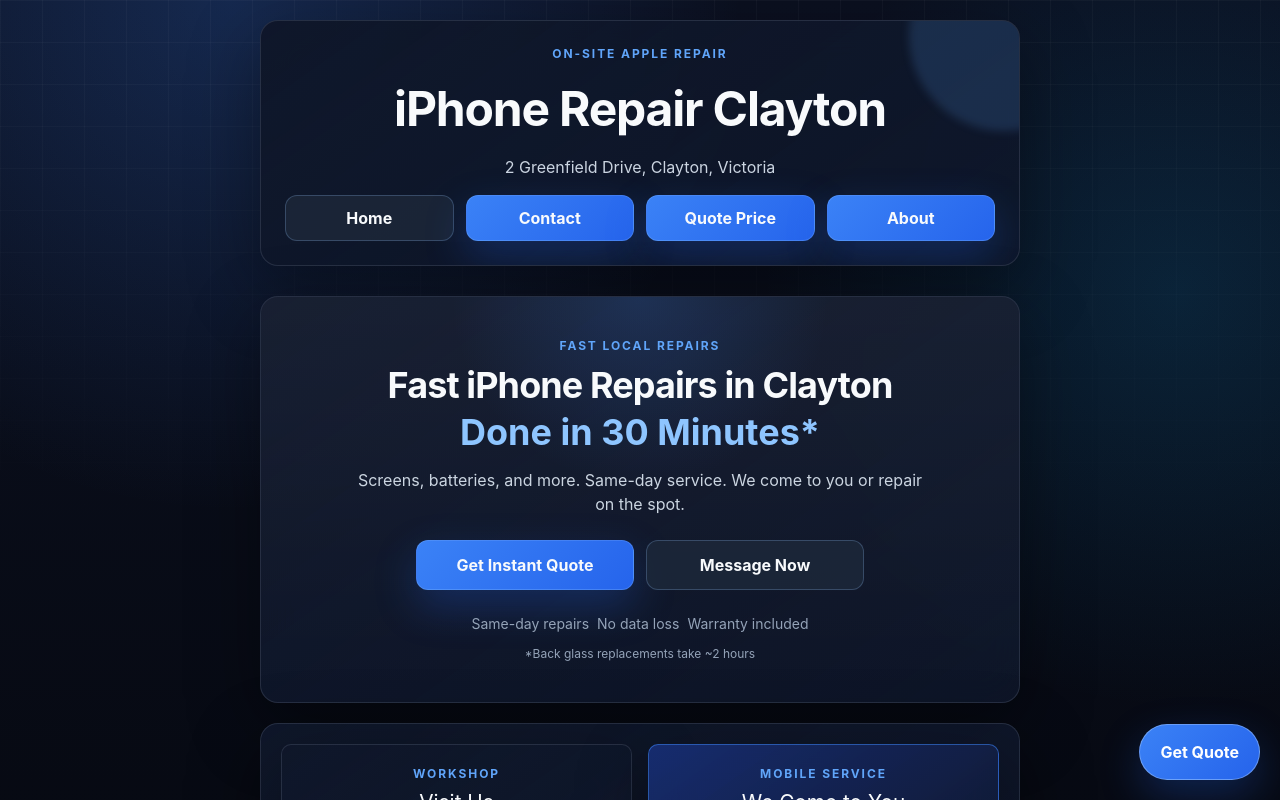
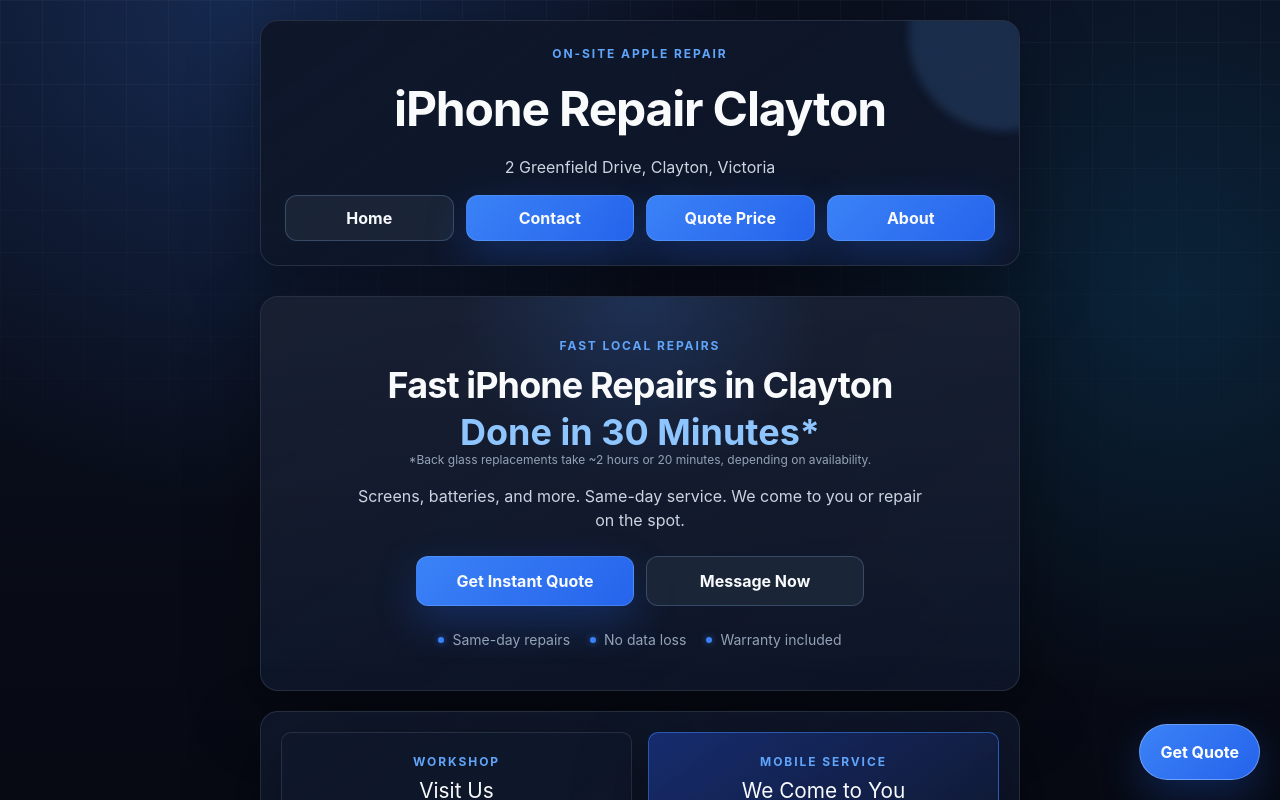
Before and after one commit to SemogEnaz/repair_website, a Vue app: page / in a window 1280 px wide. Shown: the top 800 px of the page. Built offline with nearby package versions, Linux system fonts and the light colour scheme.

Commit message:
Added link to message now, dot point css and some rearrangement of content

```diff
--- a/src/components/HomePage/Hero.vue
+++ b/src/components/HomePage/Hero.vue
@@ -11,6 +11,10 @@
     <h2 class="text-2xl sm:text-4xl font-bold text-blue-300 mt-1">
       Done in 30 Minutes*
     </h2>
+    <!-- Note -->
+    <p class="tech-soft mt-0 text-xs">
+      *Back glass replacements take ~2 hours or 20 minutes, depending on availability.
+    </p>
 
     <!-- Description -->
     <p class="tech-muted pt-4 text-sm sm:text-base max-w-xl mx-auto">
@@ -24,23 +28,20 @@
         Get Instant Quote
       </a>
 
-      <a href="/contact" class="tech-button secondary w-full sm:flex-1 px-5 py-3">
+      <a href="/contact#contactLinks" class="tech-button secondary w-full sm:flex-1 px-5 py-3">
         Message Now
       </a>
 
     </div>
 
     <!-- Trust -->
-    <div class="tech-soft mt-6 text-xs sm:text-sm flex flex-col sm:flex-row items-center justify-center gap-2">
-      <span>Same-day repairs</span>
-      <span>No data loss</span>
-      <span>Warranty included</span>
+    <div class="tech-soft mt-6 text-xs sm:text-sm flex flex-wrap justify-center items-center gap-x-5 gap-y-2">
+
+      <span class="flex items-center gap-2"><span class="dot"></span>Same-day repairs</span>
+      <span class="flex items-center gap-2"><span class="dot"></span>No data loss</span>
+      <span class="flex items-center gap-2"><span class="dot"></span>Warranty included</span>
+
     </div>
-
-    <!-- Note -->
-    <p class="tech-soft mt-3 text-xs">
-      *Back glass replacements take ~2 hours
-    </p>
 
   </section>
 </template>
@@ -67,4 +68,12 @@
   position: relative;
   z-index: 1;
 }
+
+.dot {
+  width: 6px;
+  height: 6px;
+  border-radius: 50%;
+  background: var(--accent);
+  box-shadow: 0 0 6px rgba(59,130,246,0.6);
+}
 </style>
```
